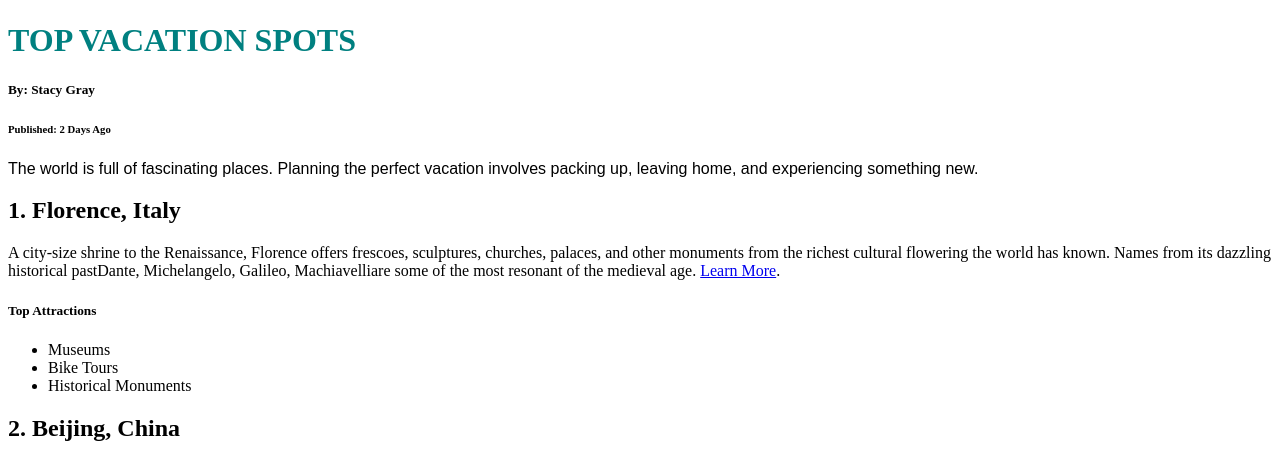
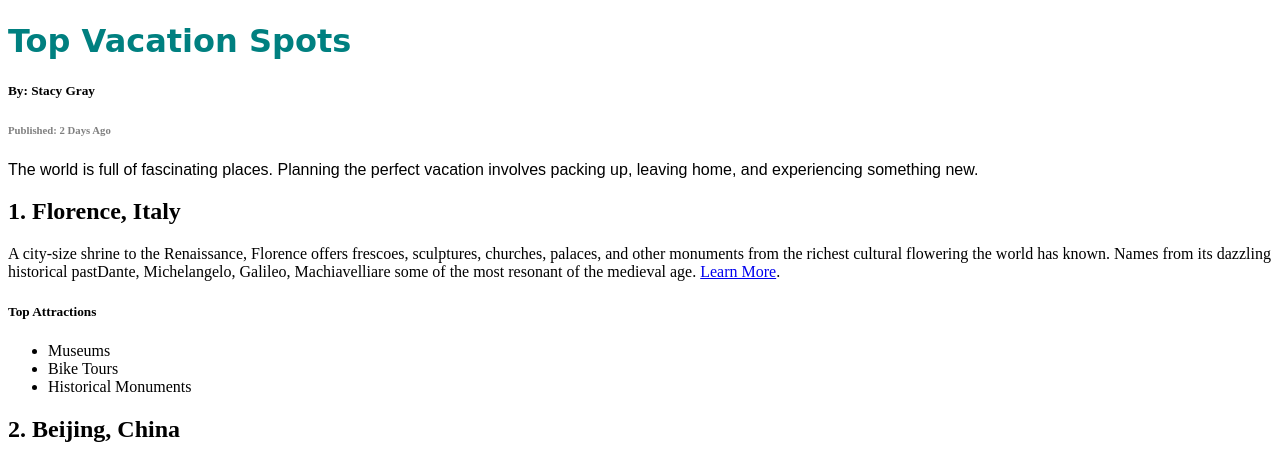
Before and after one commit to DWONeill18/CSS, a plain HTML site: page Setup&Selectors/index.html in a window 1280 px wide. Shown: the part 311-770 px from the top of the page. Drawn offline with Linux system fonts and the light colour scheme.

Commit message:
Added in some extra classes and IDs.

```diff
--- a/Setup&Selectors/index.html
+++ b/Setup&Selectors/index.html
@@ -8,9 +8,9 @@
 
 <body>
   <img src="https://s3.amazonaws.com/codecademy-content/courses/freelance-1/unit-2/explorer.jpeg" />
-  <h1 class="title uppercase">Top Vacation Spots</h1>
+  <h1 class="title uppercase" id="article-title">Top Vacation Spots</h1>
   <h5>By: Stacy Gray</h5>
-  <h6>Published: 2 Days Ago</h6>
+  <h6 class="publish-time">Published: 2 Days Ago</h6>
 
   <p>The world is full of fascinating places. Planning the perfect vacation involves packing up, leaving home, and experiencing something new.</p>
 
--- a/Setup&Selectors/style.css
+++ b/Setup&Selectors/style.css
@@ -13,3 +13,12 @@ color: teal;
 .uppercase {
 text-transform: uppercase;
 }
+
+#article-title {
+font-family: cursive;
+text-transform: capitalize;
+}
+
+.publish-time {
+    color: gray;
+  }
```
